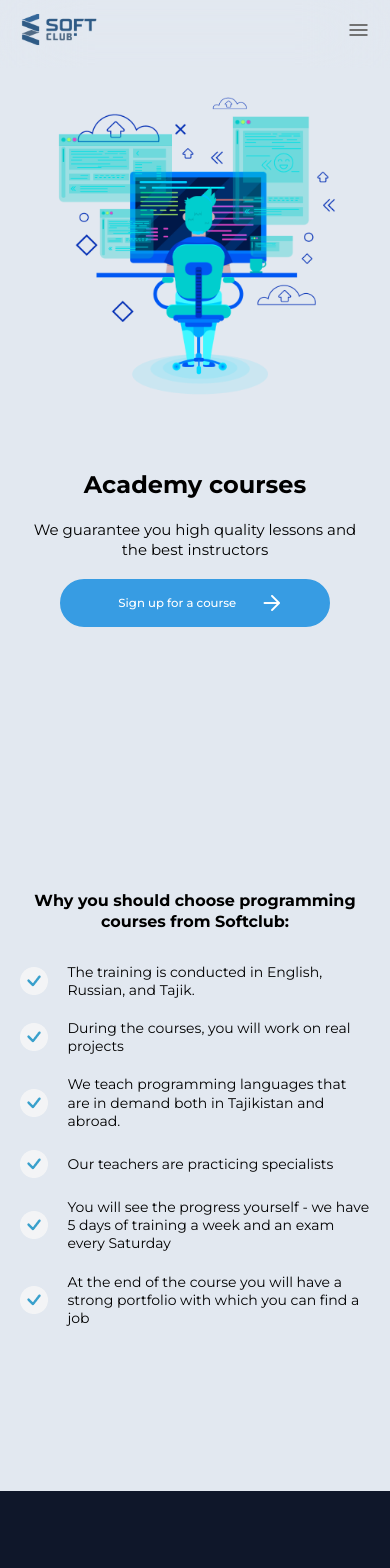
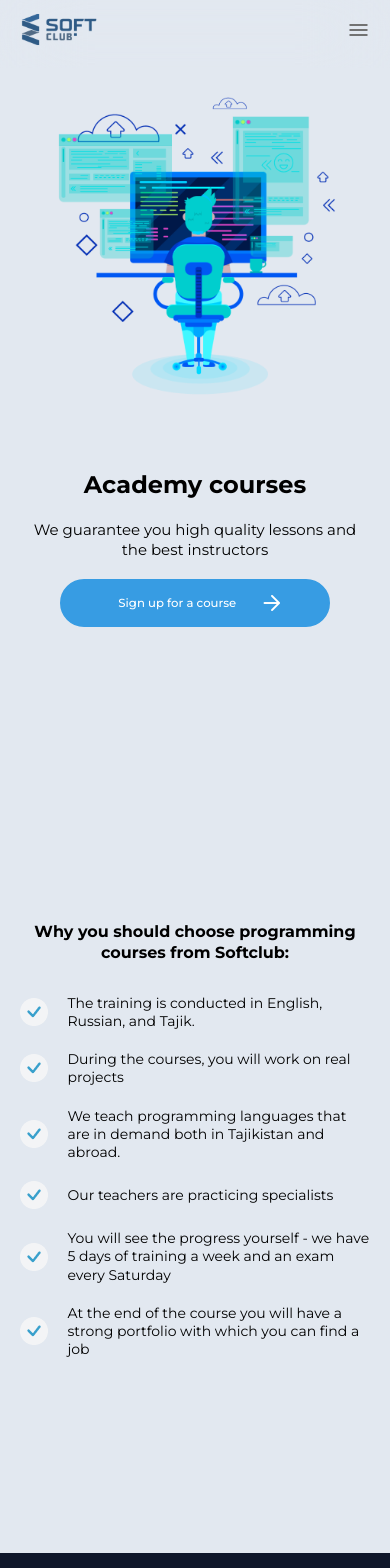
Before and after one commit to islom2202/softclub, a React (Vite) app: page /courses in a window 390 px wide. Shown: the top 1568 px of the page. Built offline with nearby package versions, Linux system fonts and the light colour scheme.

Commit message:
fixed bugs

```diff
--- a/src/styles/components/_why-softclub.scss
+++ b/src/styles/components/_why-softclub.scss
@@ -2,10 +2,10 @@
 @use "../usuals/breakpoints" as *;
 @use "../usuals/mixins" as *;
 
-// mobile
+// mobile x
 .whySoftclub{
   padding-inline: $mobile-inline;
-  padding-block: clamp(4rem, 42vw, 30rem);
+  padding-block: clamp(1rem, 20vw, 30rem);
   h4{
     text-align: center;
     margin-bottom: 3rem;
@@ -17,6 +17,12 @@
       @include flex();
       gap: 2rem;
     }
+  }
+}
+// mobile
+@include responsive($mobile){
+  .whySoftclub{
+    padding-block: clamp(1rem, 50vw, 30rem);
   }
 }
 // tablet
```
